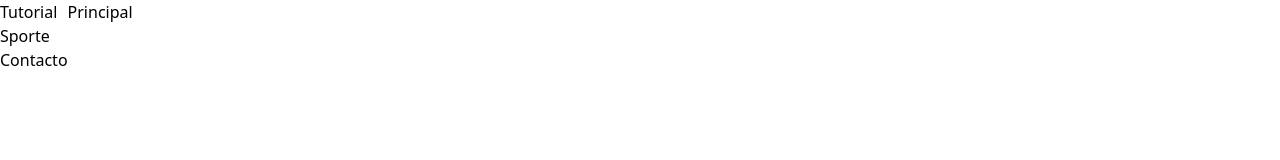
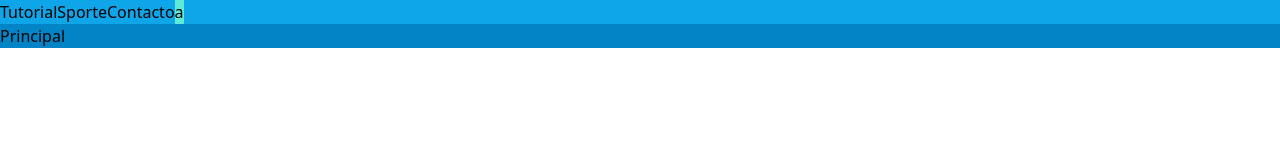
Before and after one commit to Meph6/dpelos-front-v.0.github.io, a website: page index.html in a window 1280 px wide. Drawn offline with Linux system fonts and the light colour scheme.

```diff
--- a/index.html
+++ b/index.html
@@ -9,14 +9,14 @@
 
     <body>
 
-        <header class="flex flex-row">
-            <div class="bg-sky-500/100">
-                <ul>
+        <header class="flex flex-col">
+            <div class="flex flex-row bg-sky-500/100">
+                <ul class="flex flex-row">
                     <li><a href="#">Tutorial</a></li>
                     <li><a href="#">Sporte</a></li>
                     <li><a href="#">Contacto</a></li>
                 </ul>
-                <div class="bg-teal-300/100"></div>
+                <div class="bg-teal-300/100">a</div>
             </div>
             <div class="bg-sky-600/100">
                 Principal
```
Also changed, not shown: src/dist/app.css.
